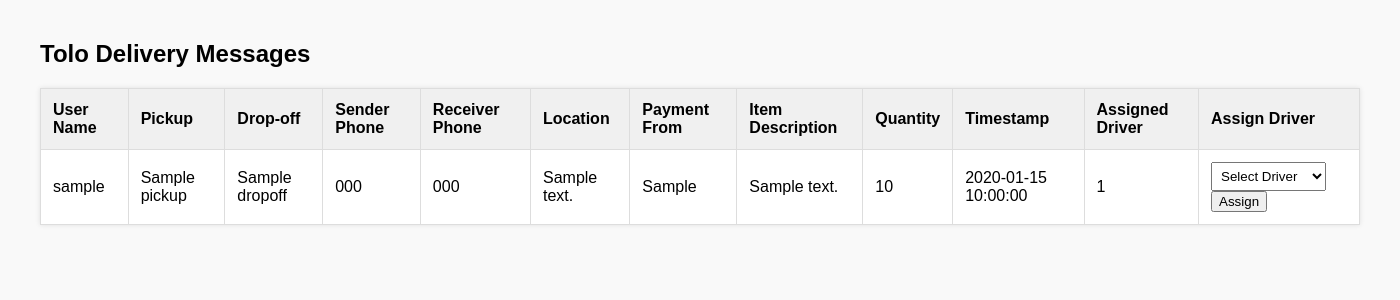
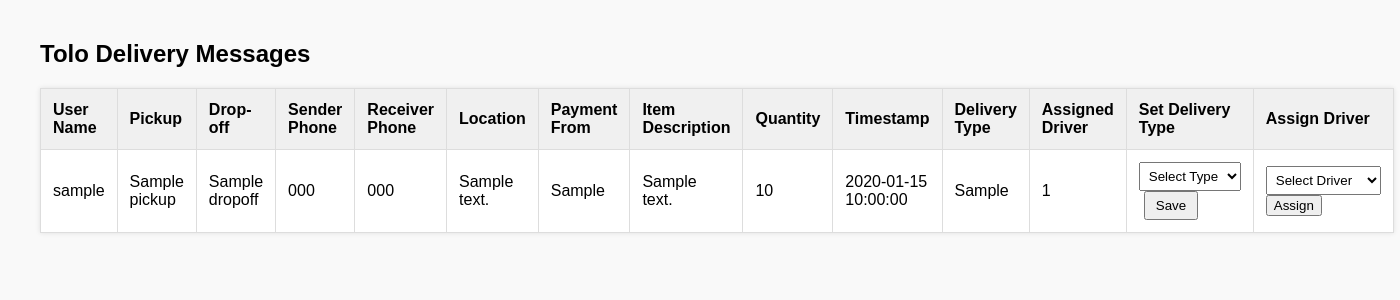
Before and after one commit to tinsae34/backend, a Flask app: page / in a window 1400 px wide. Shown: the top 300 px of the page. Run offline with Flask 3, Linux system fonts and the light colour scheme; a database or web service that is not in the repository returns one stand-in record (values such as "Sample title").

Commit message:
Update index.html

```diff
--- a/templates/index.html
+++ b/templates/index.html
@@ -62,7 +62,9 @@
                 <th>Item Description</th>
                 <th>Quantity</th>
                 <th>Timestamp</th>
-                <th>Assigned Driver</th> <!-- NEW -->
+                <th>Delivery Type</th>
+                <th>Assigned Driver</th>
+                <th>Set Delivery Type</th>
                 <th>Assign Driver</th>
             </tr>
         </thead>
@@ -79,13 +81,24 @@
                 <td>{{ d.item_description }}</td>
                 <td>{{ d.Quantity }}</td>
                 <td>{{ d.timestamp }}</td>
+                <td>{{ d.delivery_type if d.delivery_type else 'Not Set' }}</td>
                 <td>{{ d.assigned_driver_id if d.assigned_driver_id else 'Not Assigned' }}</td>
                 <td>
+                    <form action="{{ url_for('update_delivery_type') }}" method="POST">
+                        <input type="hidden" name="delivery_id" value="{{ d['_id'] }}">
+                        <select name="delivery_type" required>
+                            <option value="" disabled selected>Select Type</option>
+                            <option value="Free">Free</option>
+                            <option value="Payable">Payable</option>
+                        </select>
+                        <button type="submit" class="save-button">Save</button>
+                    </form>
+                </td>
+                <td>
+
+
                     <form action="{{ url_for('assign_driver') }}" method="post">
                         <input type="hidden" name="delivery_id" value="{{ d['_id'] }}">
-
-
-
                         <select name="driver_id" required>
                             <option value="" disabled selected>Select Driver</option>
                             {% for driver in drivers %}
```
